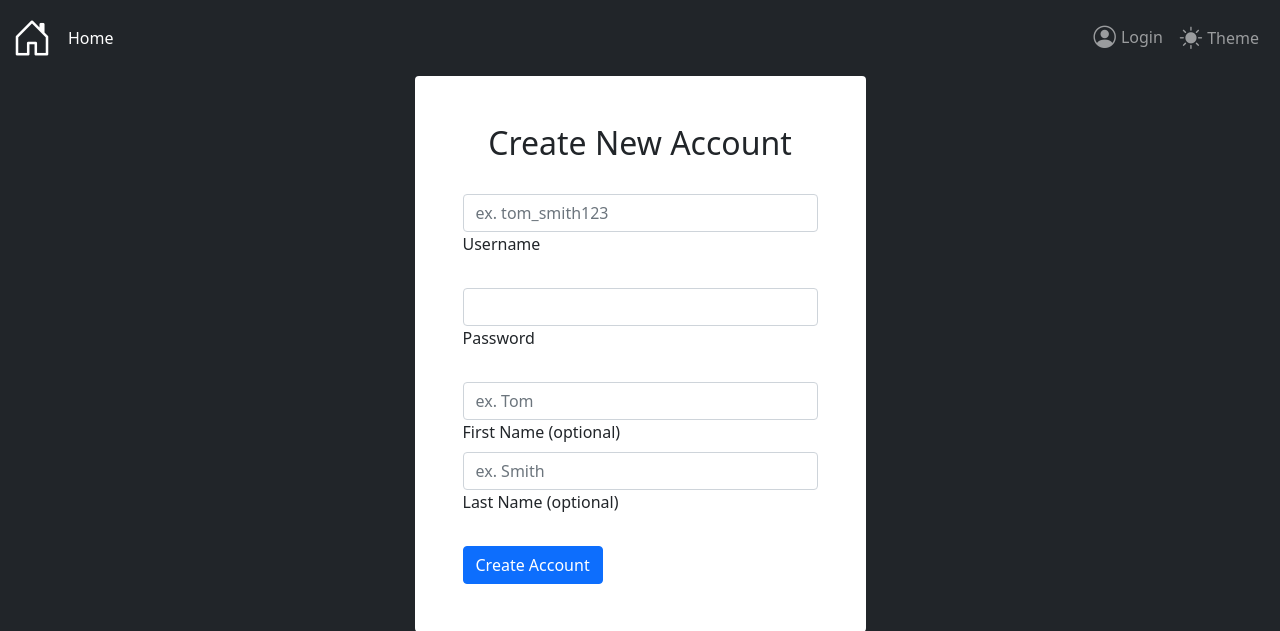
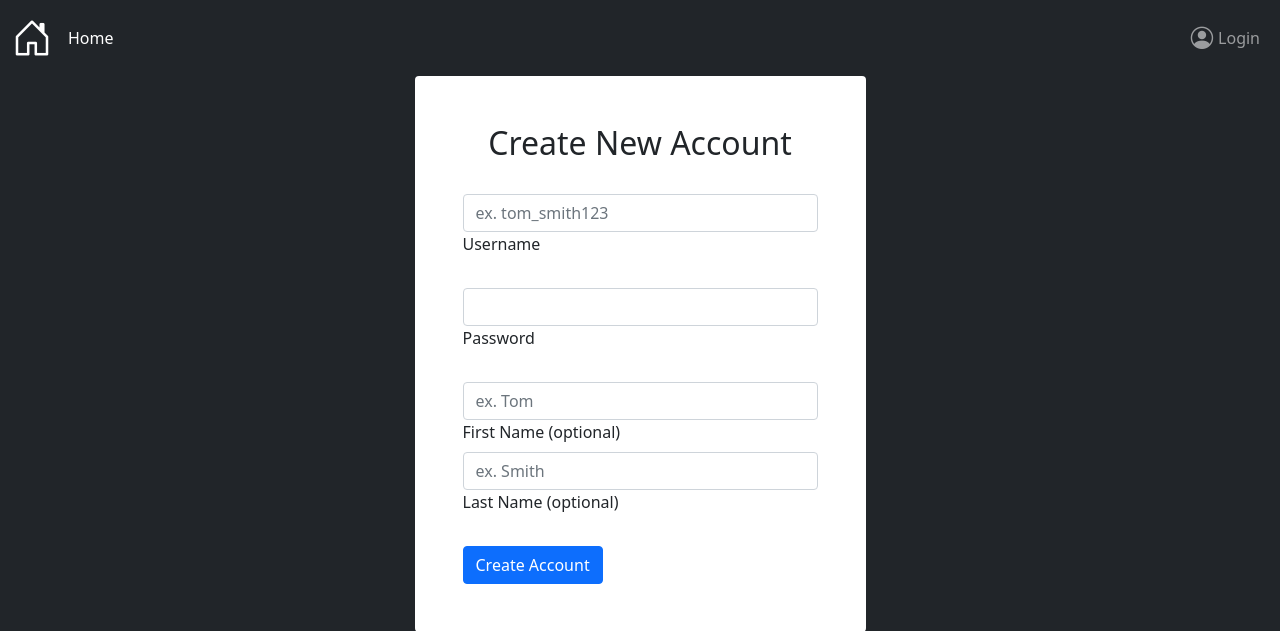
Before and after one commit to davrichter/quiz_django, a Django app: page /accounts/create_user/ in a window 1280 px wide. Shown: the top 631 px of the page. Run offline with Django 4.2, Linux system fonts and the light colour scheme; some libraries are stand-ins or nearby versions.

Commit message:
Remove theme toggle from header.html

```diff
--- a/templates/shared/header.html
+++ b/templates/shared/header.html
@@ -48,20 +48,6 @@
                         </a>
                     </li>
                 {% endif %}
-                <li class="nav-item col-6 col-md-auto">
-                    <form method="post" action="">
-                        {% csrf_token %}
-                        <button class="nav-link p-2 btn d-flex align-items-center"
-                                id="themeToggler"
-                                aria-label="Toggle theme"
-                                name="text_theme"
-                                value="{{ request.user.text_theme }}"
-                                title="Toggle theme">
-                            <i class="bi bi-sun-fill header-icon"></i>
-                            Theme
-                        </button>
-                    </form>
-                </li>
             </ul>
         </div>
     </nav>
```
